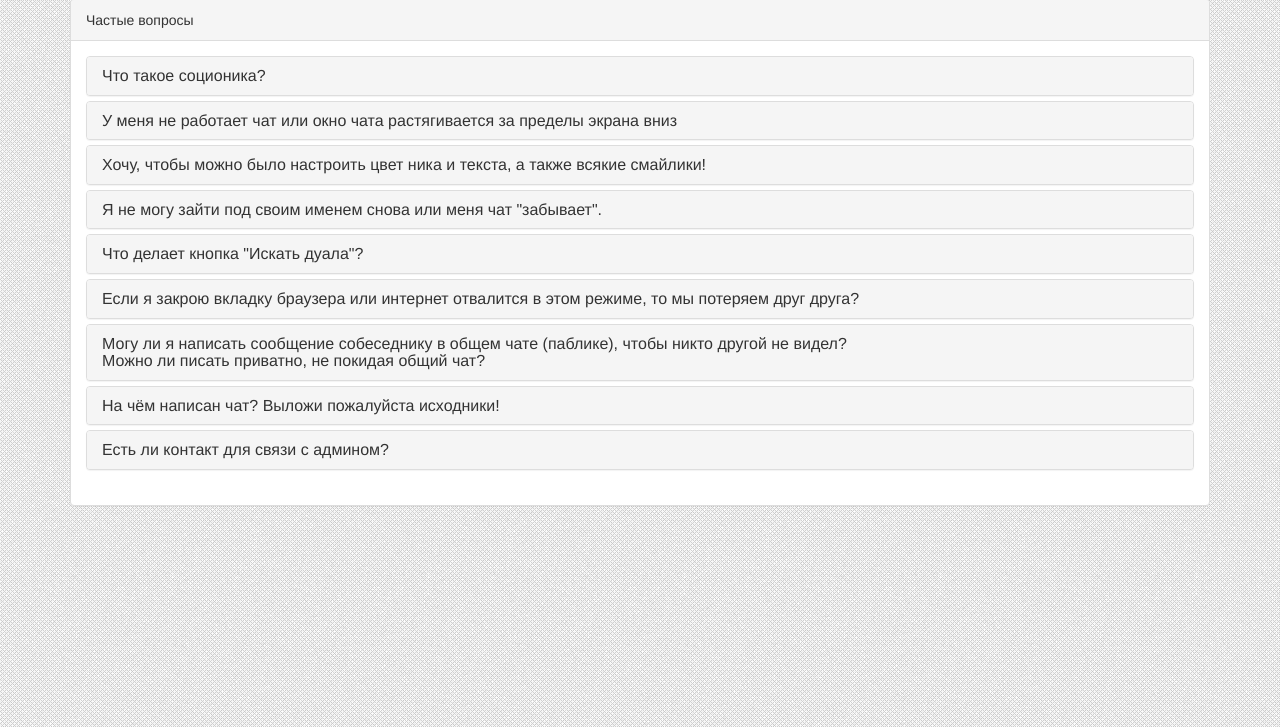
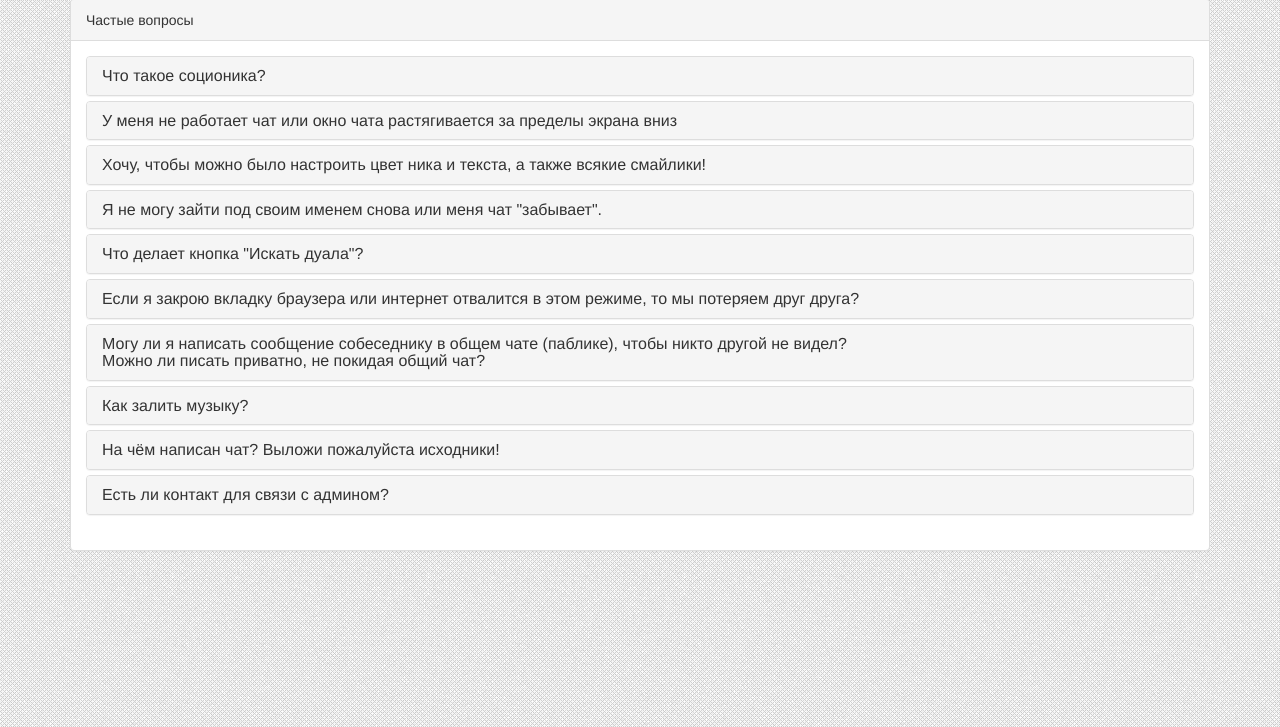
Before and after one commit to elmertheriot/sociochat, a PHP site: page /faq.php in a window 1280 px wide. Shown: the part 73-800 px from the top of the page. Run offline with PHP 8.4, Linux system fonts and the light colour scheme.

Commit message:
faq + disclaimer

```diff
--- a/www/audio.php
+++ b/www/audio.php
@@ -150,6 +150,7 @@ if ($trackId) {
 	<br>
 	<a href="<?=$url?>">Скачать</a>
 	<a href="https://sociochat.me/audio.php">Искать другую композицию</a>
+		<p><small>СоциоЧат не хранит звуковые файлы. Источником данных служит сервис pleer.com</small></p>
 	<script src="js/zeroclipboard.min.js"></script>
 	<script>
 		var client = new ZeroClipboard( document.getElementById("copy-button") );
--- a/www/faq.php
+++ b/www/faq.php
@@ -45,7 +45,7 @@ require_once "pages/header.php";
 									В соционике существует только 16 типов личности или как ещё называют их "типов информационного метаболизма", сокращённо ТИМ. <br>
 									Вы можете здесь возмутиться: ведь люди представляют собой гораздо более разнообразную массу. Но противоречия здесь нет. Во-первых, вспомним, что мы говорим о моделях, а модели всего лишь абстрактное упрощение реального, во-вторых, разглядеть архетип за огромными пластами жизненного опыта человека задача непростая. Можете представить ТИМ как скелет, а жизненный опыт в виде мягких тканей, покрывающих его.<br>
 									Нельзя называть соционику наукой в строгом смысле слова. Тем не менее, неослабевающий интерес к ней на протяжении многих лет доказывает, что это не просто теория о сферических личностях в вакууме, а нечто находящее подтверждение в реальном мире.
-									Более подробно ознакомиться вы можете с помощью запроса в любимой поисковом сервисе.
+									Более подробно ознакомиться вы можете с помощью запроса в любимом поисковом сервисе.
 								</p>
 							</div>
 						</div>
@@ -131,6 +131,19 @@ require_once "pages/header.php";
 					<div class="panel panel-default">
 						<div class="panel-heading">
 							<h4 class="panel-title">
+								<a data-toggle="collapse" data-parent="#accordion" href="#f9">Как залить музыку?</a>
+							</h4>
+						</div>
+						<div id="f9" class="panel-collapse collapse">
+							<div class="panel-body">
+								<p>Используйте сервис <a href="http://pleer.com" target="_blank">pleer.com</a>, чат использует его медиатеку</p>
+							</div>
+						</div>
+					</div>
+
+					<div class="panel panel-default">
+						<div class="panel-heading">
+							<h4 class="panel-title">
 								<a data-toggle="collapse" data-parent="#accordion" href="#f7">На чём написан чат? Выложи пожалуйста исходники!</a>
 							</h4>
 						</div>
```
